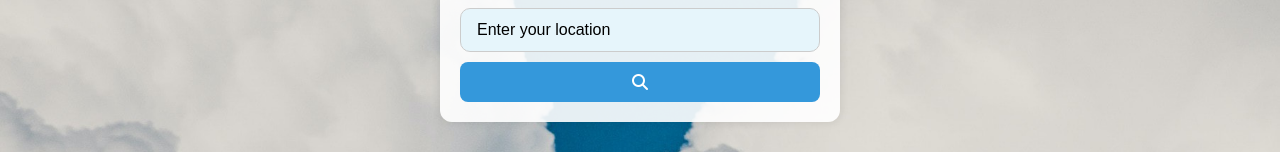
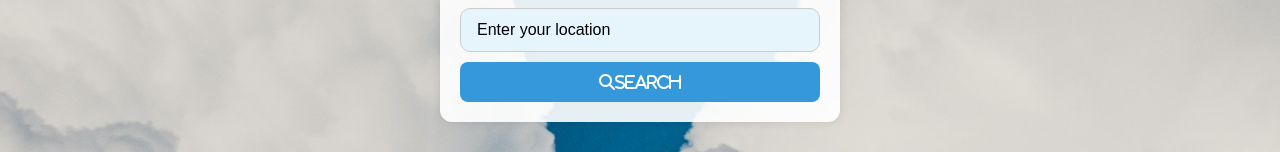
Before and after one commit to samarth-6/Weather-Web, a plain HTML site: page index.html in a window 1280 px wide. Shown: the part 345-497 px from the top of the page. Drawn offline with Linux system fonts and the light colour scheme.

Commit message:
Update index.html

```diff
--- a/index.html
+++ b/index.html
@@ -21,7 +21,7 @@
         <div class="main">
             <div class="search-box">
                 <input type="text" placeholder="Enter your location" class="input-box" id="input-box">
-                <button class="fa-solid fa-magnifying-glass" value="Search" id="searchBtn"></button>
+                <button class="fa-solid fa-magnifying-glass" value="Search" id="searchBtn">Search</button>
             </div>
         </div>
 
```
